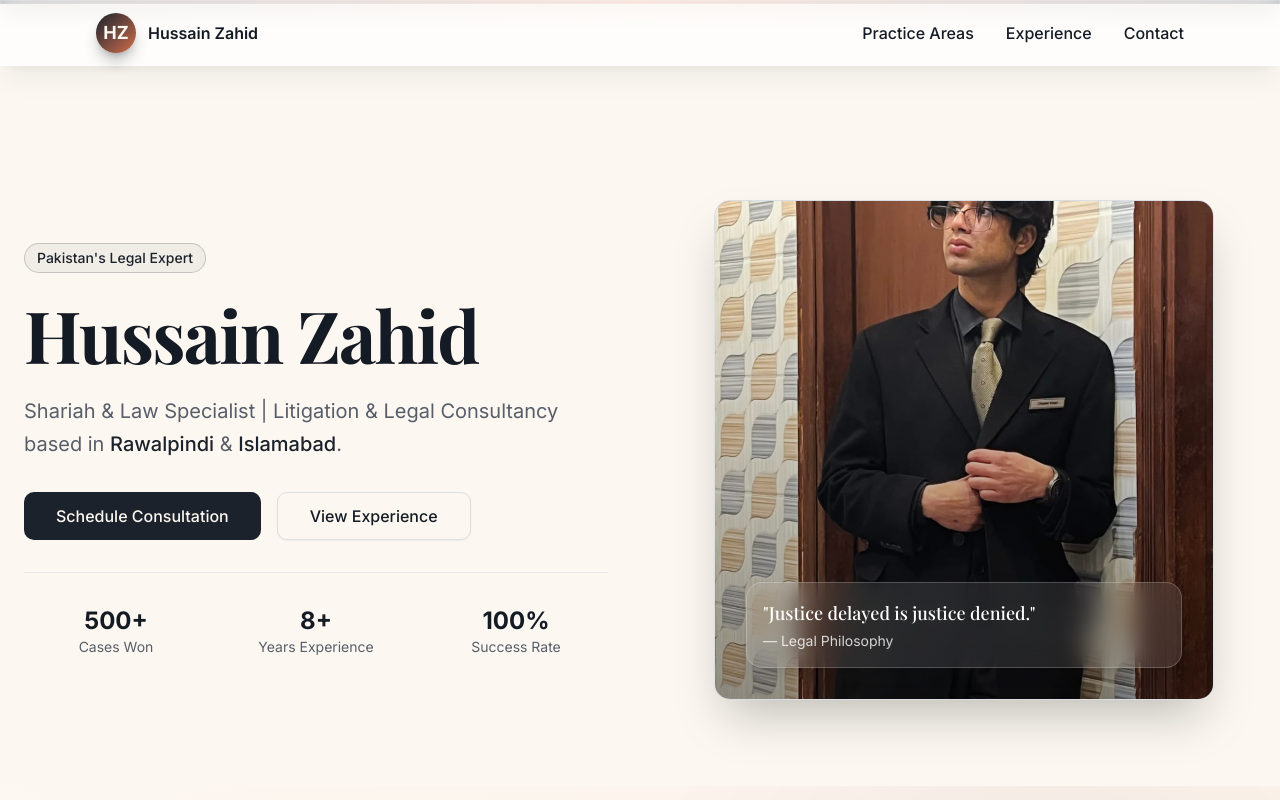
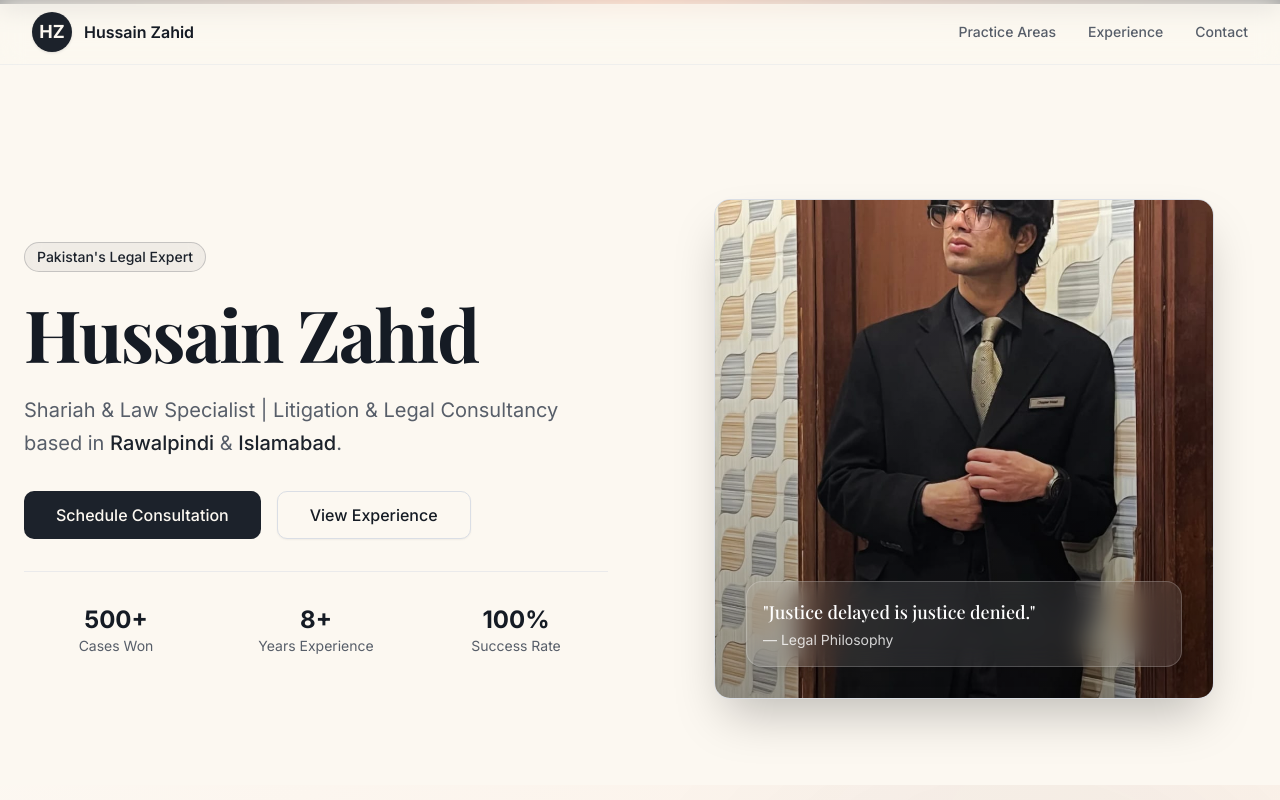
Before and after one commit to sudo-hassan-zahid/portfolio_hussain, a Next.js app: page / in a window 1280 px wide. Shown: the top 800 px of the page. Built offline with nearby package versions, Linux system fonts and the light colour scheme.

Commit message:
refactor: optimize navigation component for performance

```diff
--- a/components/navigation.tsx
+++ b/components/navigation.tsx
@@ -1,96 +1,62 @@
 "use client"
 
-import { useState } from "react"
+import { useState, memo } from "react"
 import Link from "next/link"
 import { Menu, X } from "lucide-react"
-import { motion, AnimatePresence } from "framer-motion"
-
-import { memo } from "react"
 
 const Navigation = memo(function Navigation() {
   const [isOpen, setIsOpen] = useState(false)
 
   return (
-    <nav className="sticky top-0 z-50 glass shadow-lg shadow-primary/5">
-      <div className="max-w-6xl mx-auto px-4 sm:px-6 lg:px-8">
+    <nav className="sticky top-0 z-50 w-full border-b border-border/40 bg-background/80 backdrop-blur-md supports-[backdrop-filter]:bg-background/60">
+      <div className="max-w-7xl mx-auto px-4 sm:px-6 lg:px-8">
         <div className="flex justify-between items-center h-16">
           <Link href="/" className="flex items-center gap-3 group">
-            <motion.div
-              whileHover={{ scale: 1.05, rotate: 5 }}
-              transition={{ type: "spring", stiffness: 400 }}
-              className="w-10 h-10 bg-gradient-to-br from-primary to-accent rounded-full flex items-center justify-center text-primary-foreground font-bold text-lg shadow-lg shadow-primary/30"
-            >
+            <div className="w-10 h-10 bg-primary rounded-full flex items-center justify-center text-primary-foreground font-bold text-lg shadow-sm transition-transform duration-300 group-hover:scale-105 group-hover:rotate-3">
               HZ
-            </motion.div>
+            </div>
             <span className="font-semibold text-foreground hidden sm:inline group-hover:text-primary transition-colors">
               Hussain Zahid
             </span>
           </Link>
 
           <div className="hidden md:flex gap-8">
+            {["Practice Areas", "Experience", "Contact"].map((item) => (
               <Link
-              href="#practice"
-              className="relative text-foreground hover:text-primary transition-all font-medium group"
+                key={item}
+                href={`#${item.toLowerCase().replace(" ", "-")}`}
+                className="relative text-sm font-medium text-muted-foreground hover:text-primary transition-colors hover:font-semibold"
               >
-              Practice Areas
-              <span className="absolute -bottom-1 left-0 w-0 h-0.5 bg-gradient-to-r from-primary to-accent group-hover:w-full transition-all duration-300" />
+                {item}
               </Link>
-            <Link
-              href="#experience"
-              className="relative text-foreground hover:text-primary transition-all font-medium group"
-            >
-              Experience
-              <span className="absolute -bottom-1 left-0 w-0 h-0.5 bg-gradient-to-r from-primary to-accent group-hover:w-full transition-all duration-300" />
-            </Link>
-            <Link
-              href="#contact"
-              className="relative text-foreground hover:text-primary transition-all font-medium group"
-            >
-              Contact
-              <span className="absolute -bottom-1 left-0 w-0 h-0.5 bg-gradient-to-r from-primary to-accent group-hover:w-full transition-all duration-300" />
-            </Link>
+            ))}
           </div>
 
-          <button className="md:hidden text-foreground" onClick={() => setIsOpen(!isOpen)} aria-label="Toggle menu">
+          <button
+            className="md:hidden p-2 text-muted-foreground hover:text-foreground transition-colors"
+            onClick={() => setIsOpen(!isOpen)}
+            aria-label="Toggle menu"
+          >
             {isOpen ? <X size={24} /> : <Menu size={24} />}
           </button>
         </div>
 
-        <AnimatePresence>
         {isOpen && (
-            <motion.div
-              initial={{ opacity: 0, height: 0 }}
-              animate={{ opacity: 1, height: "auto" }}
-              exit={{ opacity: 0, height: 0 }}
-              transition={{ duration: 0.3 }}
-              className="md:hidden pb-4 border-t border-border overflow-hidden"
-            >
-              <div className="flex flex-col gap-4 pt-4">
+          <div className="md:hidden border-t border-border/40 bg-background">
+            <div className="flex flex-col gap-1 p-4">
+              {["Practice Areas", "Experience", "Contact"].map((item) => (
                 <Link
-                  href="#practice"
-                  className="text-foreground hover:text-primary transition px-2"
+                  key={item}
+                  href={`#${item.toLowerCase().replace(" ", "-")}`}
+                  className="px-4 py-3 text-sm font-medium text-muted-foreground hover:text-primary hover:bg-muted/50 rounded-md transition-colors"
                   onClick={() => setIsOpen(false)}
                 >
-                  Practice Areas
+                  {item}
                 </Link>
-                <Link
-                  href="#experience"
-                  className="text-foreground hover:text-primary transition px-2"
-                  onClick={() => setIsOpen(false)}
-                >
-                  Experience
-                </Link>
-                <Link
-                  href="#contact"
-                  className="text-foreground hover:text-primary transition px-2"
-                  onClick={() => setIsOpen(false)}
-                >
-                  Contact
-                </Link>
+              ))}
             </div>
-            </motion.div>
+          </div>
         )}
-        </AnimatePresence>
       </div>
     </nav>
   )
```
Lines whose indentation alone changed are shown as unchanged.
